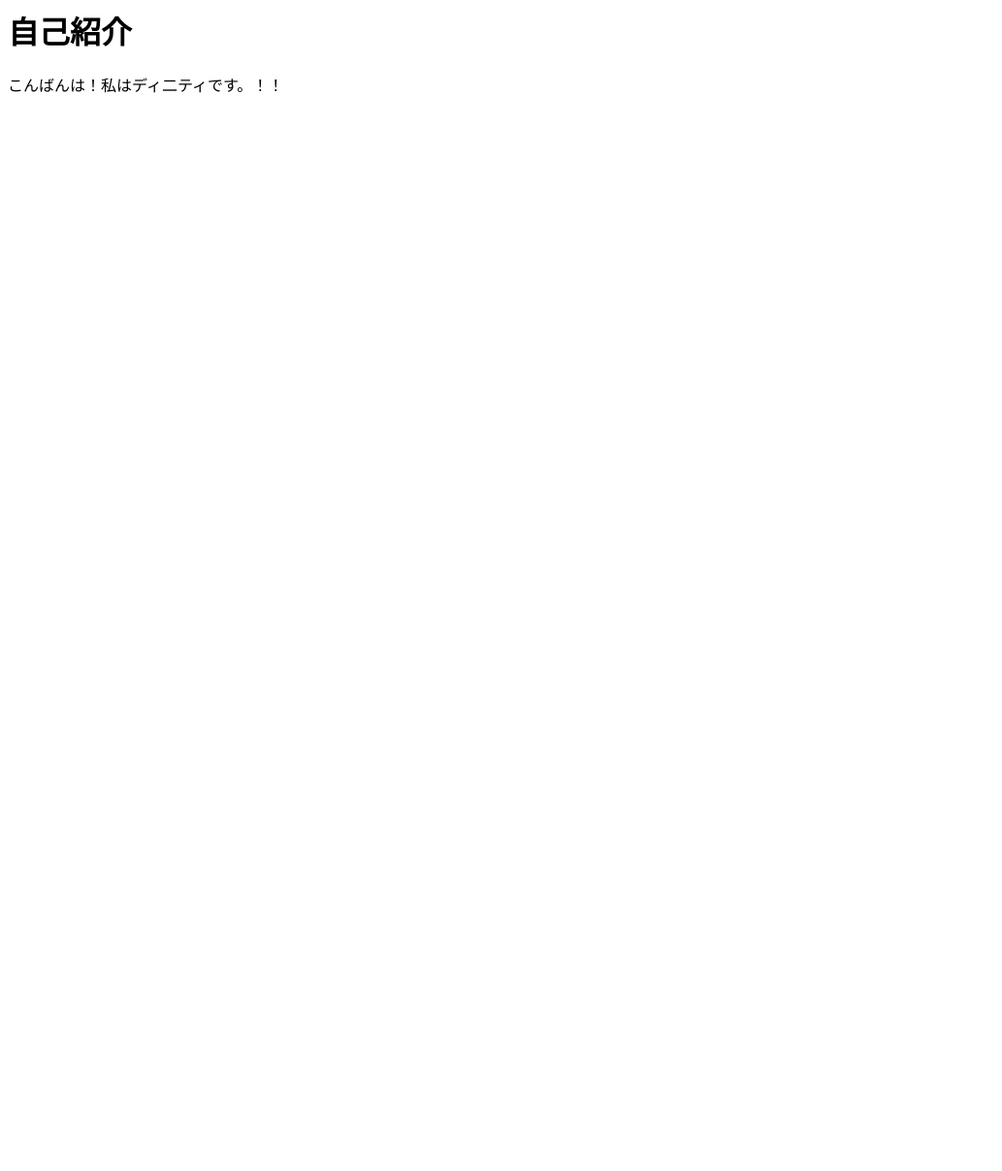
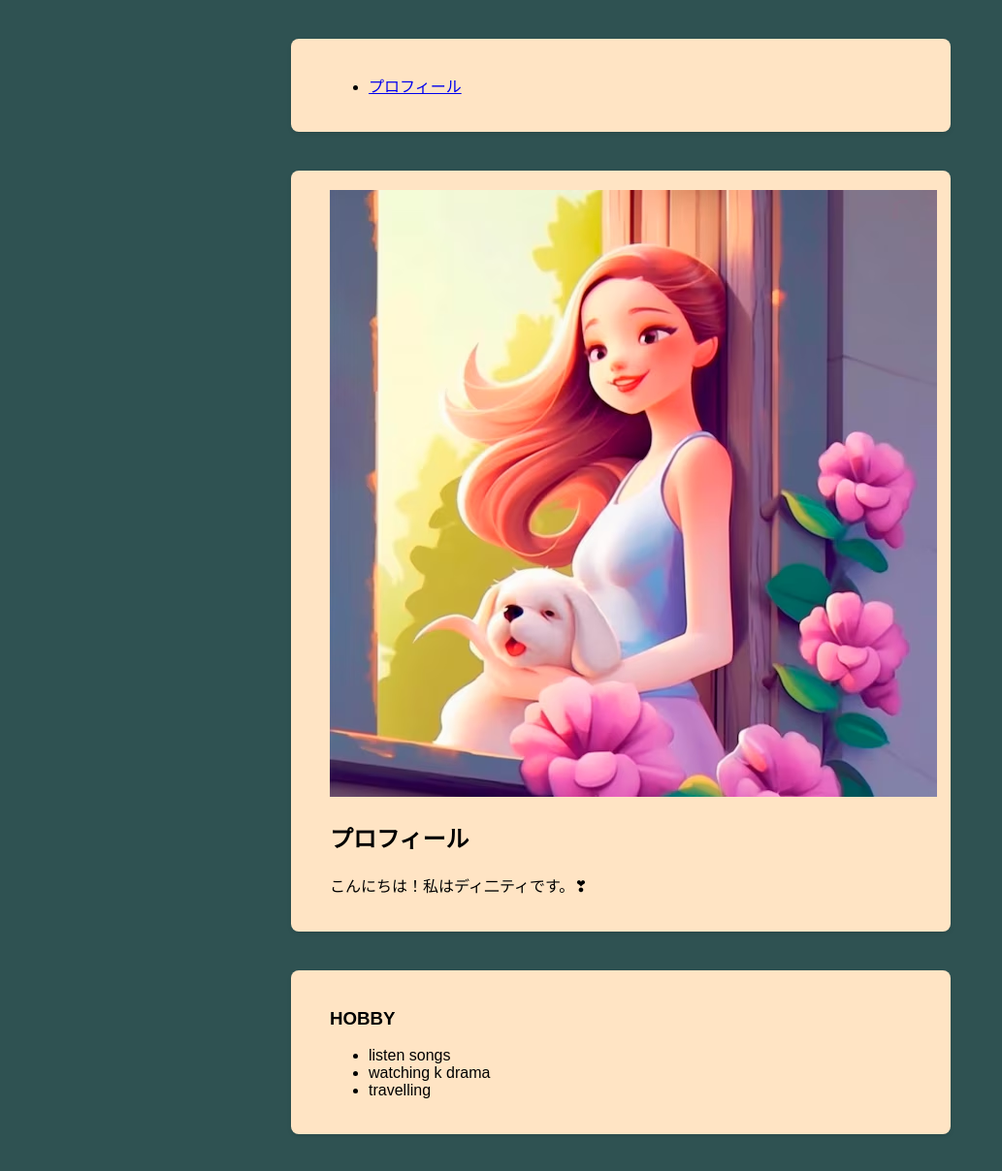
Before and after one commit to dinithiushani353-dev/web-class-2025, a plain HTML site: page index.html in a window 1280 px wide. Shown: the whole page at 97% size, without its empty margins (0-1033 px from the left). Before the commit the page ends 800 px from the top, so only its background shows below. Drawn offline with Linux system fonts and the light colour scheme.

Commit message:
Add files via upload

```diff
--- a/index.html
+++ b/index.html
@@ -1,12 +1,37 @@
 
-<doctype html>
-    <html lang = @"ja">
+<!doctype html>
+    <html lang = "ja">
     <head>
         <meta charset="utf-8"/>
-        <title>自己紹介</title>
+        <title>ポートフォリオ</title>
+    <link rel="stylesheet" href="style.css"/>
     </head>
     <body>
-        <h1>自己紹介</h1>
-        <p>こんばんは！私はディ二ティです。！！</p>
-    </body>
+
+    <header class="container">
+        <nav>
+            <ul>
+                <li><a href="#profile">プロフィール</a></li>
+            </ul>
+        </nav>
+    </header>
+
+<main class="container">
+    <section id="profile">
+        <img src="cute-girl-illustration_363897-2477.jpg" alt="プロフィール写真"/>
+<h1>プロフィール</h1>
+<p>こんにちは！私はディ二ティです。❣</p></body>
+</hl>
+    </section>
+</main>
+<section class="container">
+<h3>HOBBY</h3>
+<ul class="hobbiees">
+    <li>listen songs</li>
+    <li>watching k drama</li>
+    <li>travelling</li>
+</ul>
+</section>
+
 </html>
+</body>
--- /dev/null
+++ b/style.css
@@ -0,0 +1,15 @@
+body {
+  font-family: sans-serif;
+  padding: 0;
+  background-color: rgb(47, 82, 82);
+  margin:0;
+
+}
+.container{
+    max-width: 600px;
+    margin: 40px auto;
+    padding: 20px 40px;
+    background-color: bisque;
+    border-radius: 8px;
+    box-shadow: 0 2px 4px rgba(0, 0, 0, 0.1);
+}
```
Also changed, not shown: cute-girl-illustration_363897-2477.jpg (added).
